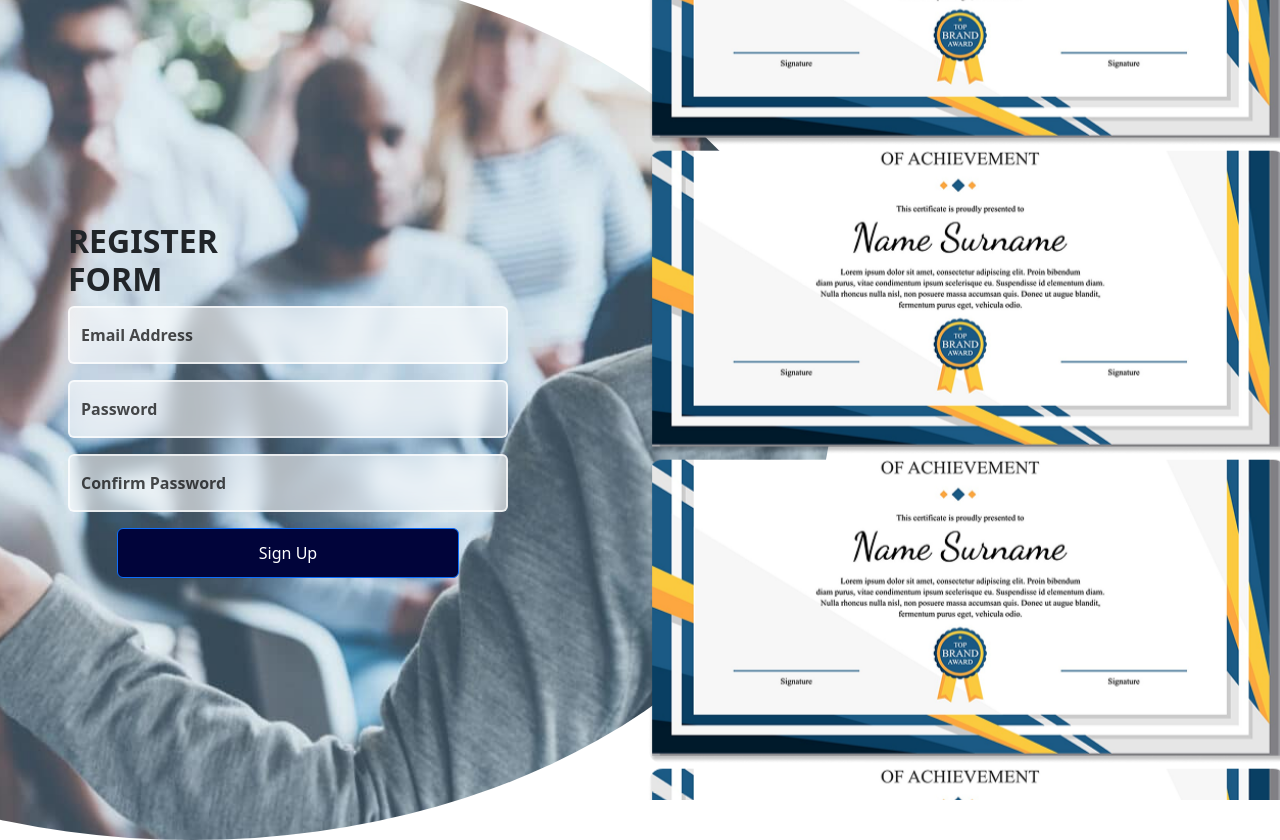
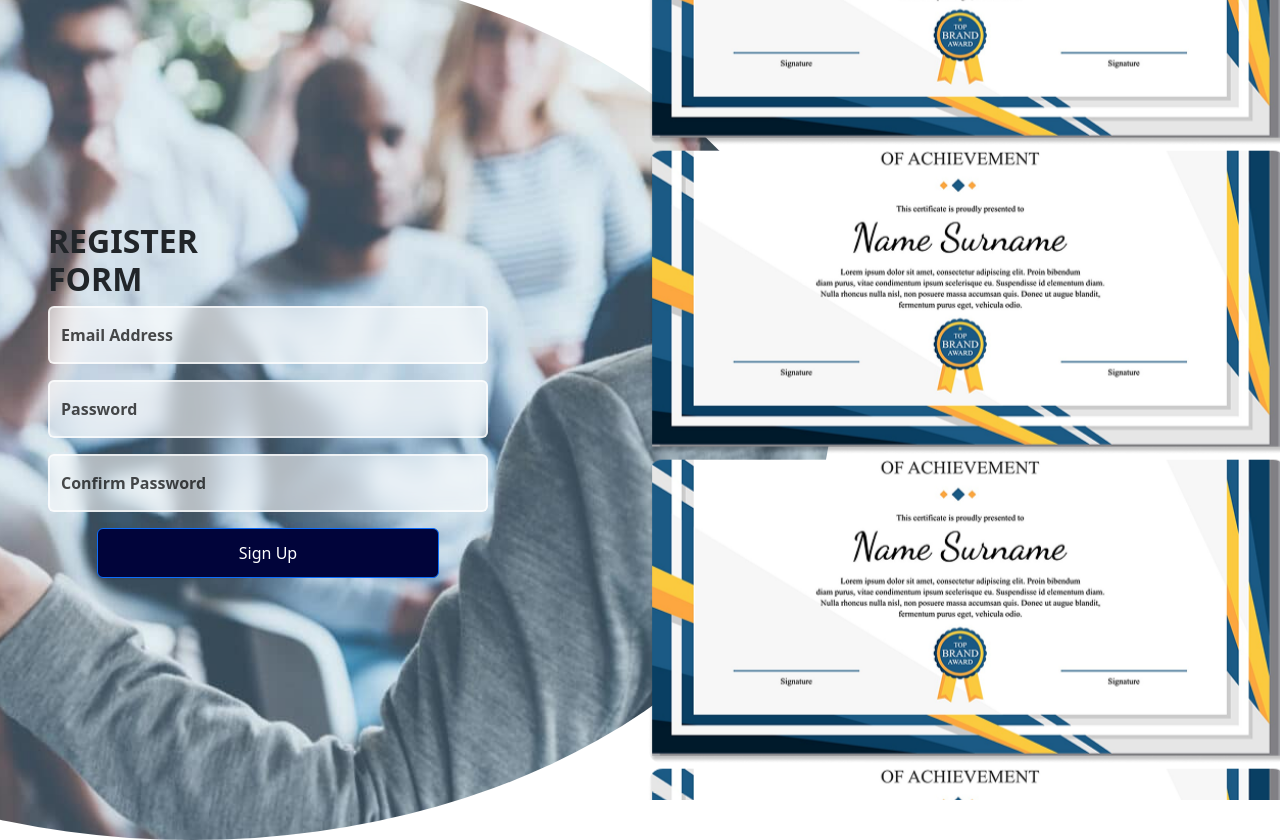
Before and after one commit to mackmack08/DTI-ECert, a PHP site: page /dti/signup.php in a window 1280 px wide. Run offline with PHP 8.4, Linux system fonts and the light colour scheme; some libraries are stand-ins or nearby versions.

Commit message:
Update style.css

```diff
--- a/DTI/style.css
+++ b/DTI/style.css
@@ -59,7 +59,7 @@ html, body {
     width: 100%;
     max-width:500px;
     text-align: left;
-    margin-left: -40px;
+    margin-left: -80px;
 }
 
 /* Adjust row layout to align with opposite side */
```
